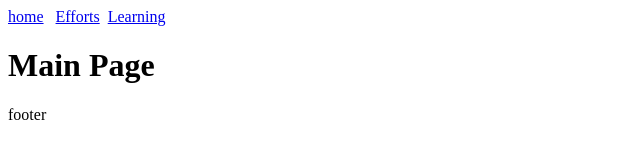
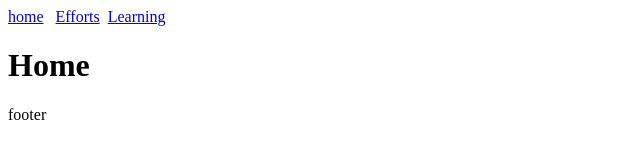
Before and after one commit to adamwbowman/sveltekit-hub, a SvelteKit app: page / in a window 1280 px wide. Shown: the top 160 px of the page, without its empty margins (0-640 px from the left). Built offline with nearby package versions, Linux system fonts and the light colour scheme.

Commit message:
home page

```diff
--- a/src/routes/+page.svelte
+++ b/src/routes/+page.svelte
@@ -1,2 +1,2 @@
 
-<h1>Main Page</h1>
+<h1>Home</h1>
```
